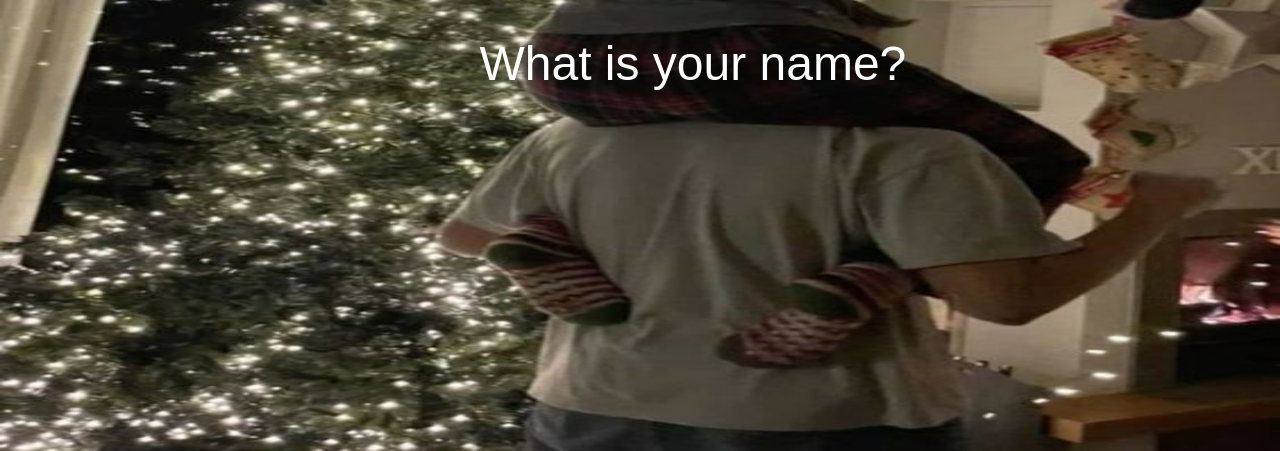
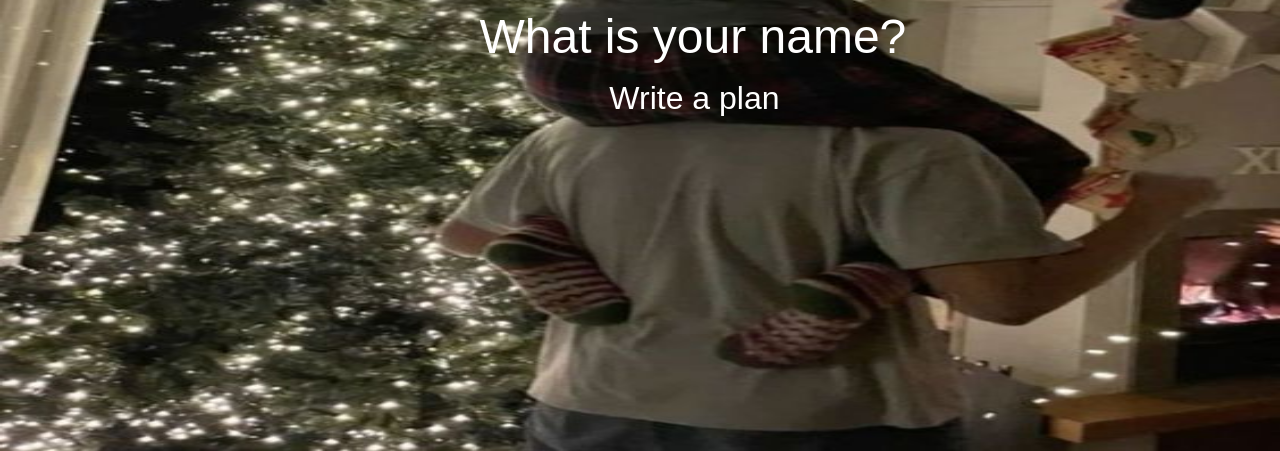
Before and after one commit to hyunjun00/ChristmasTodo, a plain HTML site: page index.html in a window 1280 px wide. Shown: the part 349-800 px from the top of the page. Drawn offline with Linux system fonts and the light colour scheme.

Commit message:
plan CSS #1

```diff
--- a/css/style.css
+++ b/css/style.css
@@ -45,12 +45,12 @@ h1 {
 #login-form input {
     position: absolute;
     left: 37.3%;
-    top: 47%;
+    top: 44%;
     width: 430px;
     height: 70px;
     border: 0;
     background-color: transparent;
-    font-size: 3rem;
+    font-size: 2.5rem;
     color: white;
 }
 
@@ -68,13 +68,43 @@ h1 {
     font-size: 3rem;
     color: white;
 }
-/*
+
 #plan-list {
     list-style: none;
+    position: absolute;
+    left: 32.45%;
+    top: 58%;
+    width: 560px;
+    height: 80px;
 }
 
 #plan-list li {
     float: left;
     margin-right: 20px;
+    font-size: 1.5rem;
+    color: white;
 }
-*/
+
+#plan-list li button {
+    background-color: rgba(0,0,0,0);
+    border: 0;
+    transform: translateY(-28%);
+}
+
+#plan-form input{
+    position: absolute;
+    left: 37.3%;
+    top: 52%;
+    width: 430px;
+    height: 60px;
+    border: 0;
+    background-color: transparent;
+    font-size: 2rem;
+    color: white;
+}
+
+#plan-form input::placeholder {
+    text-align: center;
+    color: white;
+    font-size: 2rem;
+}
```
